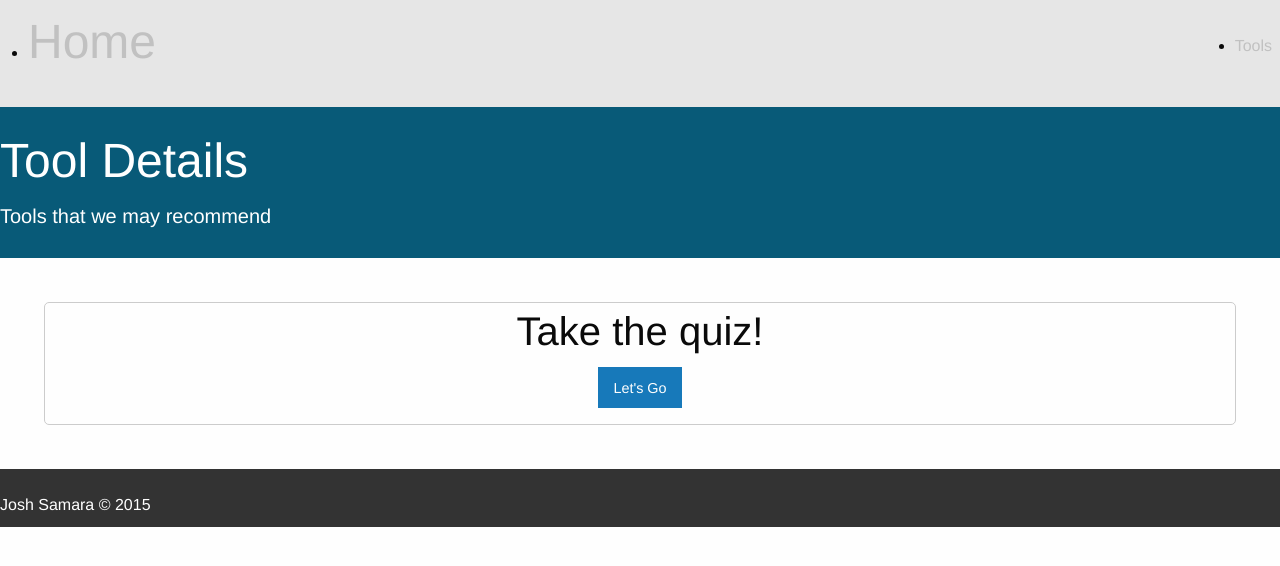
After one commit to joshsamara/PMQuiz, a Flask app: template templates/results.html in a window 1280 px wide. The commit adds this page. Shown: the top 566 px of the page. Run offline with Flask 2, Linux system fonts and the light colour scheme; the template is opened without the code that fills it, so the values that code supplies are empty; parts of the project's set-up code (start-up, migrations or seed data) failed here and were passed over; some libraries are stand-ins or nearby versions.

Commit message:
First pass at the results page.

```diff
--- a/application.py
+++ b/application.py
@@ -1,14 +1,22 @@
 #!/usr/bin/env python
 # encoding: utf-8
 from flask import Flask, render_template, request
+from yaml import load
 app = Flask(__name__)
 
+# Load tools from yaml
+with open("tools.yaml", 'r') as stream:
+    tools = load(stream)
+    stream.close()
 
+
+# Home Page
 @app.route("/")
 def home():
     return render_template('home.html')
 
 
+# Quiz Page
 @app.route("/quiz", methods=['GET', 'POST'])
 def quiz():
     if request.method == 'POST':
@@ -17,5 +25,16 @@ def quiz():
     else:
         return render_template('quiz.html')
 
+
+# Results Page
+@app.route("/results")
+def results(recommend=False, tool_data=None):
+    if tool_data is None:
+        tool_data = tools
+    return render_template('results.html',
+                           recommend=recommend,
+                           tool_data=tool_data)
+
+
 if __name__ == "__main__":
     app.run(debug=True)
--- /dev/null
+++ b/requirements.txt
@@ -0,0 +1,2 @@
+Flask==0.10.1
+PyYAML==3.11
--- a/static/styles.css
+++ b/static/styles.css
@@ -32,3 +32,27 @@ header .row {
   background: #333;
   padding: 24px 0 10px;
 }
+
+.tool {
+  border: 1px solid black;
+  border-radius: 5px;
+  background: #cbcbcb;
+}
+
+.tool .desc {
+  font-size: .75rem;
+  margin-bottom: 5px;
+}
+
+.tool .link {
+  margin-bottom: 5px;
+}
+
+.tool-group {
+  border-bottom: 1px solid #bbb;
+}
+
+.bordered {
+  border: 1px solid #ccc;
+  border-radius: 5px;
+}
--- a/templates/base.html
+++ b/templates/base.html
@@ -16,10 +16,16 @@ href="static/styles.css">
 <body>
 
 <!-- Entire Navbar Code -->
-<nav class="top-bar">
-  <ul>
+<nav class="top-bar" data-topbar role="navigation">
+  <ul class="title-area">
     <li class="name"><h1><a href="{{ url_for('home') }}">Home</a></h1></li>
   </ul>
+  <section class="top-bar-section">
+    <!-- Right Nav Section -->
+    <ul class="right">
+      <li><a href="{{ url_for('results') }}">Tools</a></li>
+    </ul>
+  </section>
 </nav>
 
 <header class="bg-blue1">
--- a/templates/home.html
+++ b/templates/home.html
@@ -37,4 +37,10 @@ Find the correct tools for the job
       <a href="https://github.com/joshsamara/">My github if you're interested.</a>
     </h5>
   </div>
+  <div class="row text-center">
+    <h2>Tool database</h2>
+    <h5 class="subheader">
+    You can view all the tools we know about <a href="{{ url_for('results') }}">here</a>.
+    </h5>
+  </div>
 {% endblock %}
--- /dev/null
+++ b/templates/results.html
@@ -0,0 +1,43 @@
+{% extends "base.html" %}
+
+{% block title %}Tools{% endblock %}
+
+{% block header %}
+Tool Details
+{% endblock %}
+
+{% block subheader %}
+
+{% if recommend %}
+Our recommended tools for your project
+{% else %}
+Tools that we may recommend
+{% endif %}
+
+{% endblock %}
+
+{% block content %}
+  {% for group, values in tool_data.iteritems() %}
+    {% if values|length %}
+      <div class="row text-center">
+        <h2 class="tool-group">
+          {{ group }}
+        </h2>
+      </div>
+      <div class="row text-center">
+        {% for tool in values %}
+        <div class="large-4 columns tool{% if values|length == 1 %} large-offset-4{% endif %}">
+          <h5> {{tool.name}} </h5>
+          <img src="{{tool.img}}" />
+          <p class="desc">{{tool.desc}}</p>
+          <p class="link"><a href="{{tool.link}}">Link</a></p>
+        </div>
+        {% endfor %}
+      </div>
+    {% endif %}
+  {% endfor %}
+  <div class="row text-center bordered">
+    <h2>{% if recommend %}Ret{% else %}T{% endif %}ake the quiz!</h2>
+    <a class="button" href="{{ url_for('quiz') }}">Let's Go</a>
+  </div>
+{% endblock %}
```
